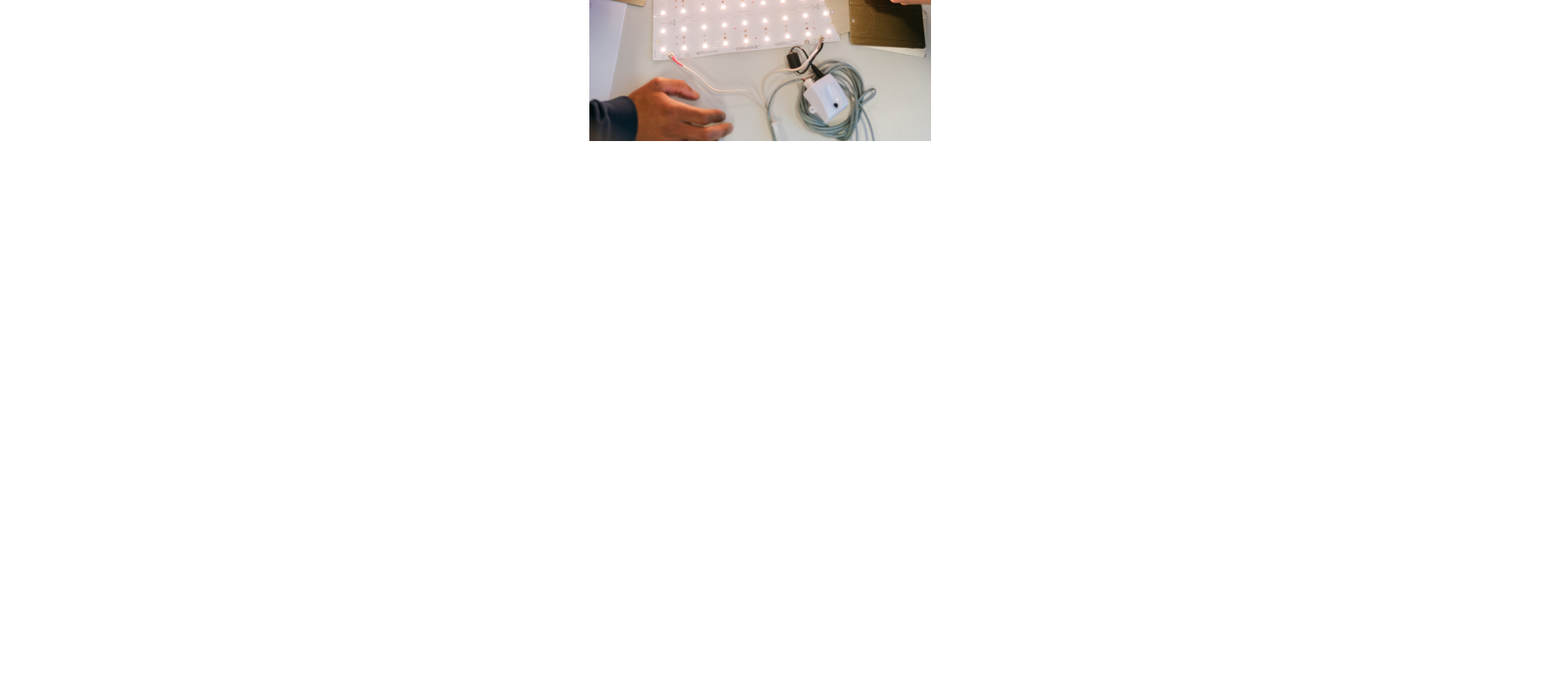
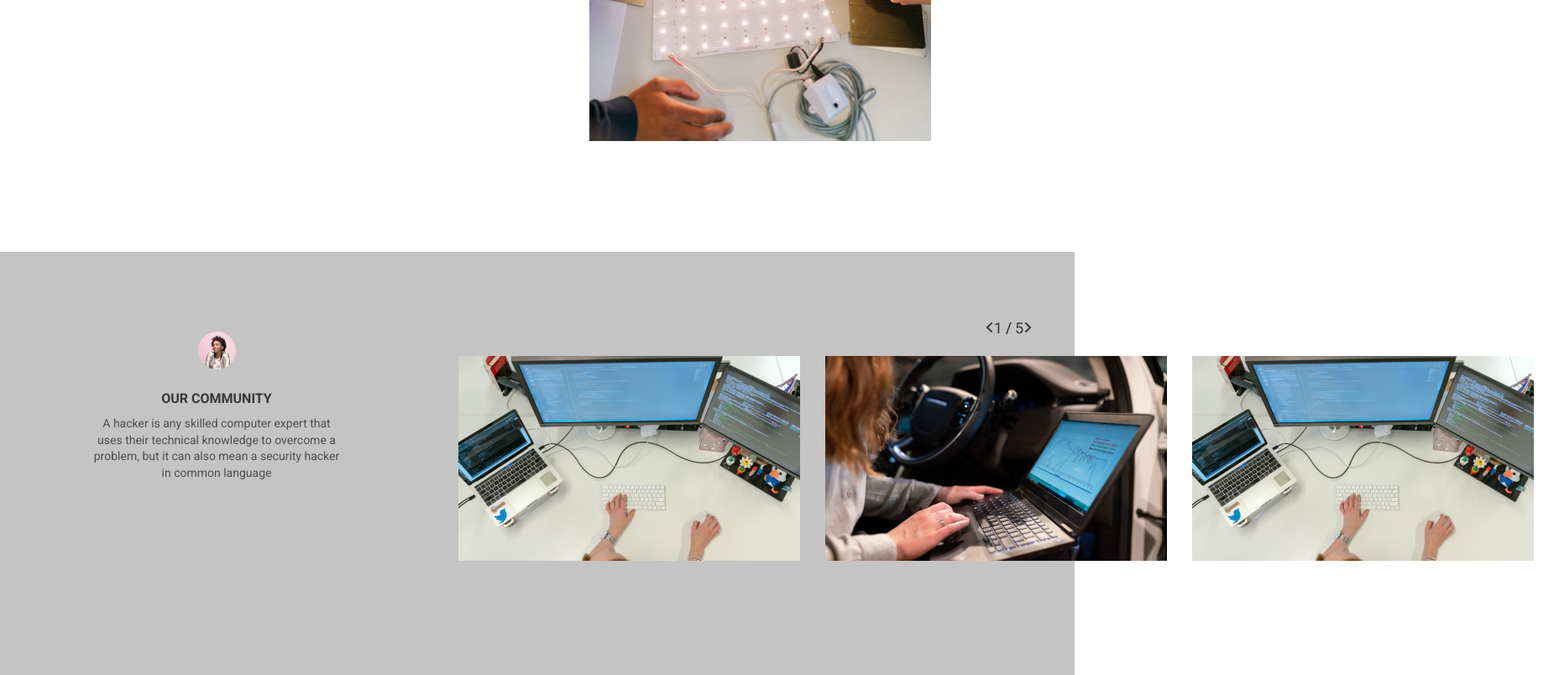
Before and after one commit to Sterka1402/WebDev, a plain HTML site: page index.html in a window 1280 px wide. Shown: the part 1330-2134 px from the top of the page at 84% size, 1857 px wide, since content can reach past the window. Before the commit the page ends 1630 px from the top, so only its background shows below. Drawn offline with Linux system fonts and the light colour scheme.

Commit message:
our community section (#3)
* add text, userpic and slider-items

* add pseudo-elements

* add backround color

* create slider-navigation

* overflow doesnot work with container

* overflow for pictures, fixed pagination and do hover

```diff
--- a/index.html
+++ b/index.html
@@ -63,5 +63,35 @@
         </div>
     </div>
   </section>
+  <section class="community">
+    <div class="container">
+      <div class="community_coloms">
+        <div class="text-community">
+          <p><img src="img/userpic.png" title="userpic"></p>
+          <h3>OUR COMMUNITY</h3>
+          <p>A hacker is any skilled computer expert that uses their technical knowledge to overcome a problem, but it can also mean a security hacker in common language</p>
+        </div>
+        <div class="slider-image">
+          <div class="slider-nav">
+            <p class="hover">
+              <svg width="9" height="14" viewBox="0 0 9 14" fill="none" xmlns="http://www.w3.org/2000/svg">
+              <path d="M7.65685 1.34315L2 7L7.65685 12.6569" stroke="#373737" stroke-width="2"/>
+              </svg>
+            </p>
+            <p><img src="img/pagination.png" title="pagination"> </p>
+            <p class="hover">
+              <svg width="9" height="14" viewBox="0 0 9 14" fill="none" xmlns="http://www.w3.org/2000/svg">
+                <path d="M1.34314 1.34315L6.99999 7L1.34314 12.6569" stroke="#373737" stroke-width="2"/>
+              </svg>
+            </p>
+          </div>
+          <div class="images">
+            <img src="img/slider-item1.png" title="foto1">
+            <img src="img/slider-item2.png" title="foto2">
+            <img src="img/slider-item1.png" title="foto1">
+          </div>
+        </div>
+      </div>
+  </section>
 </body>
 </html>
--- a/style.css
+++ b/style.css
@@ -131,3 +131,60 @@ h2 {
 span{
   font-weight: bold;
 }
+
+.community {
+  background-color: #C4C4C4;
+  height: 504px;
+}
+
+.community_coloms {
+  display: flex;
+  justify-content: space-between;
+  align-items: center;
+}
+
+.text-community {
+  width: 298px;
+  text-align: center;
+  margin: 0 139px 0 0px;
+  flex-shrink: 0;
+}
+
+h3{
+  font-size: 16px;
+  line-height: 20px;
+  color: #373737;
+  margin: 20px 0 10px 0;
+}
+
+.text-community p{
+  font-size: 14px;
+  line-height: 140%;
+  color: #4E4E4E;
+}
+
+.images {
+  display: flex;
+  overflow: hidden;
+  align-items: flex-end;
+}
+
+.images img {
+  margin: auto 30px 0 auto;
+}
+
+.slider-nav{
+  display: flex;
+  margin: 0 0 20px 0;
+}
+
+.slider-nav .hover:hover {
+  opacity: 0.5;
+}
+
+.slider-image{
+  display: flex;
+  flex-direction: column;
+  align-items: center;
+  margin: 82px 0 0 0;
+}
```
Also changed, not shown: img/pagination.png (added), img/slider-item1.png (added), img/slider-item2.png (added), img/userpic.png (added).
